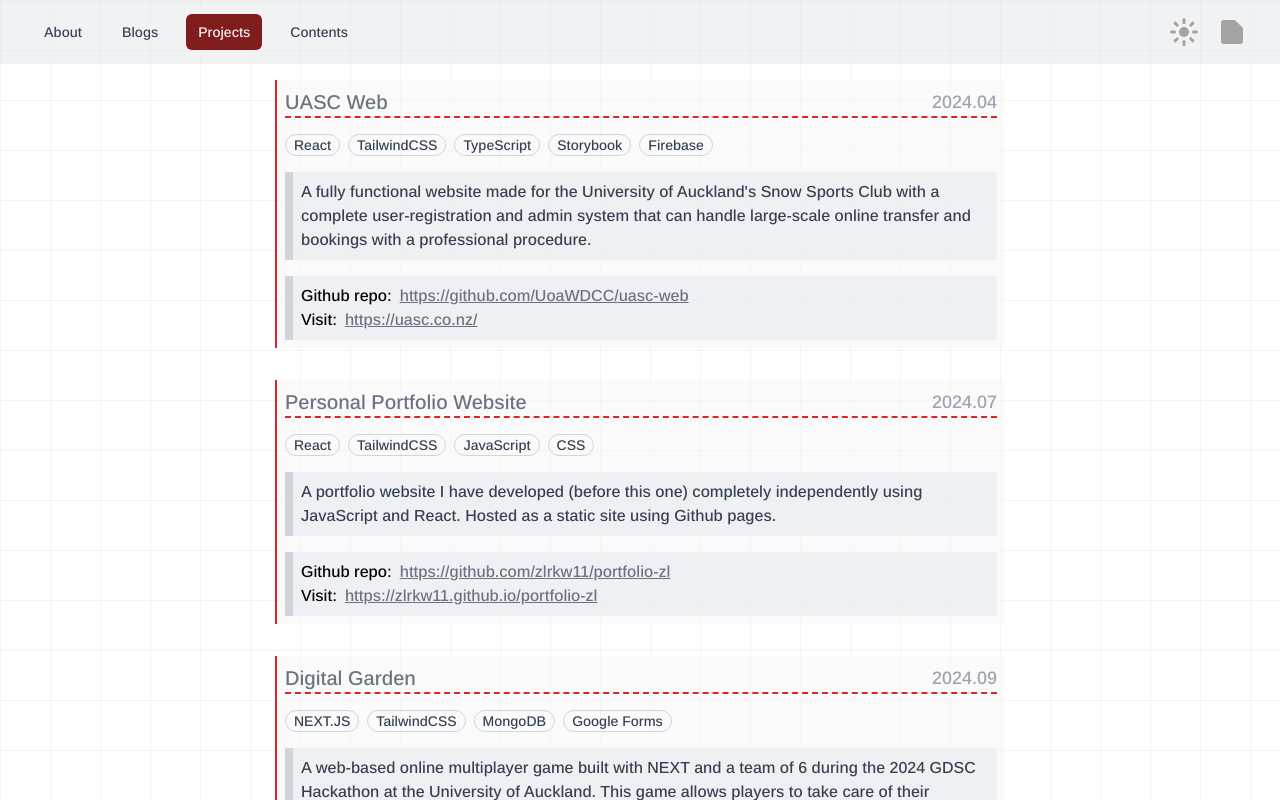
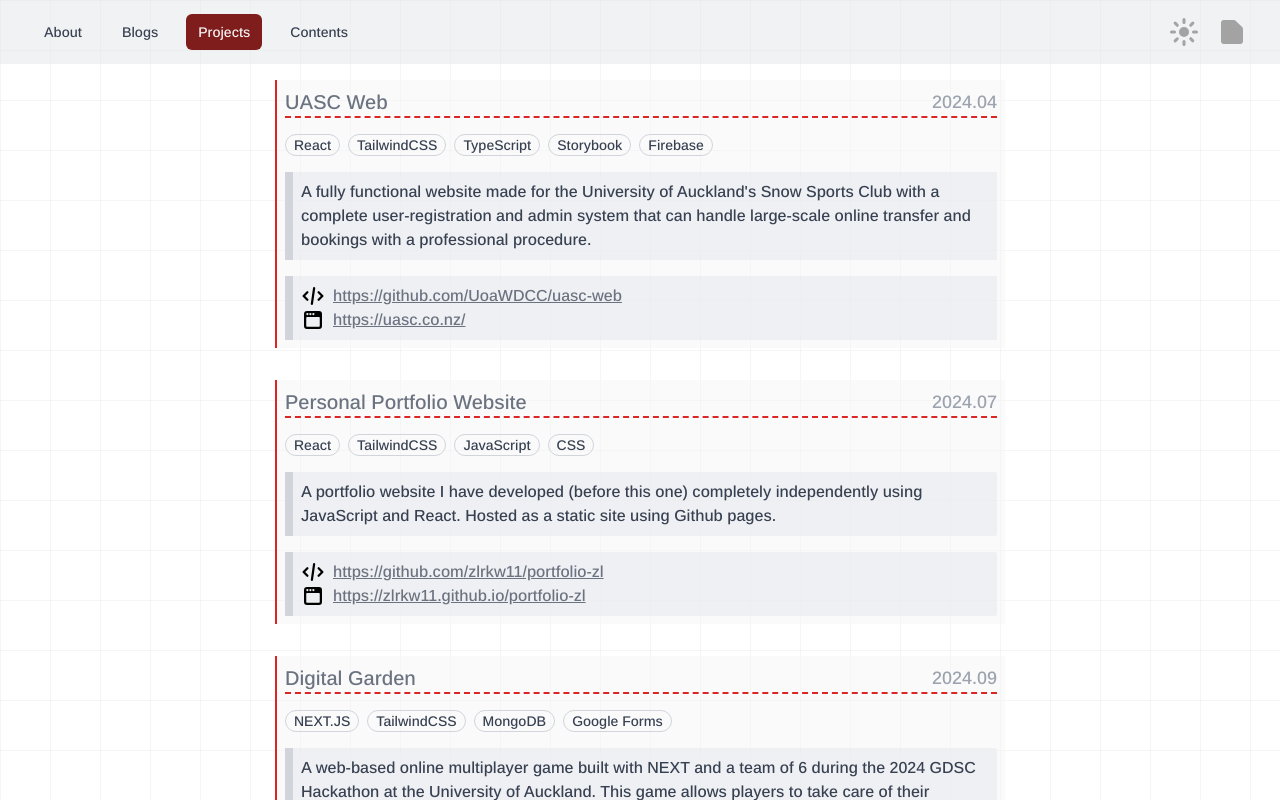
Before and after one commit to zlrkw11/zl-v2, a Next.js app: page /projects in a window 1280 px wide. Shown: the top 800 px of the page. Built offline with nearby package versions, Linux system fonts and the light colour scheme.

Commit message:
fix: navbar restyle, leetcode page rendering fix, icons imported for projects

```diff
--- a/app/components/Navbar.tsx
+++ b/app/components/Navbar.tsx
@@ -61,7 +61,7 @@ export default function Navbar() {
                     className={classNames(
                       pathName === item.href
                         ? "bg-red-900 text-neutral-100"
-                        : "text-gray-700 dark:text-neutral-500 hover:bg-gray-400 dark:hover:bg-neutral-700 hover:text-white",
+                        : "text-gray-700 dark:text-neutral-400 hover:bg-gray-400 dark:hover:bg-neutral-700 hover:text-white",
                       "rounded-md px-3 py-2 text-sm font-medium"
                     )}
                   >
@@ -95,7 +95,7 @@ export default function Navbar() {
                   className={classNames(
                     pathName === item.href
                       ? "bg-red-900 text-gray-100"
-                      : "text-gray-700 dark:text-neutral-500 hover:bg-gray-400 dark:hover:bg-neutral-700  hover:opacity-75 hover:text-white",
+                      : "text-gray-700 dark:text-neutral-400 hover:bg-gray-400 dark:hover:bg-neutral-700  hover:opacity-75 hover:text-white",
                     "block rounded-md px-3 py-2 text-base font-medium"
                   )}
                 >
--- a/app/contents/leetcode/[id]/page.tsx
+++ b/app/contents/leetcode/[id]/page.tsx
@@ -10,9 +10,8 @@ export default async function Page({
 }: {
   params: Promise<{ id: string }>;
 }) {
-  const problem = problems.find(
-    async (p) => p.id.toString() === (await params).id
-  );
+  const { id } = await params;
+  const problem = problems.find((p) => p.id.toString() === id);
 
   if (!problem) {
     return <div>Problem not found.</div>;
--- a/app/contents/leetcode/page.tsx
+++ b/app/contents/leetcode/page.tsx
@@ -3,7 +3,7 @@ import { LeetCodeProps } from "@/app/types/types";
 import Link from "next/link";
 import { Arimo } from "next/font/google";
 import { Crimson_Text } from "next/font/google";
-import { useState, useEffect, use } from "react";
+import { useState } from "react";
 import lc from "../../../public/assets/leetcode.svg";
 import Image from "next/image";
 import { useRouter, useSearchParams } from "next/navigation";
--- a/app/contents/patchnotes/page.tsx
+++ b/app/contents/patchnotes/page.tsx
@@ -40,7 +40,7 @@ const PatchNotes = () => {
         This page records all the version updates and new features being added
         to this website. For more infomation, please visit the github repo:{" "}
         <Link href={"https://github.com/zlrkw11/zl-v2"}>
-          <span className="text-gray-500 dark:hover:text-neutral-400 hover:text-red-600 underline">
+          <span className="text-gray-500 dark:text-neutral-500 dark:hover:text-neutral-400 hover:text-red-600 underline">
             Take me there
           </span>
         </Link>
--- a/app/projects/page.tsx
+++ b/app/projects/page.tsx
@@ -2,8 +2,8 @@
 import { Arimo } from "next/font/google";
 import Link from "next/link";
 import { useState } from "react";
-import Image from "next/image";
-import arrow from "../../public/assets/arrow.svg";
+import { CodeBracketIcon } from "@heroicons/react/16/solid";
+import { WindowIcon } from "@heroicons/react/16/solid";
 import { motion } from "motion/react";
 
 const ArimoFont = Arimo({
@@ -53,12 +53,13 @@ const Project = ({
           </li>
         ))}
       </ul>
-      <p className="m-2 border-l-8 border-l-gray-300 dark:border-l-neutral-300 dark:text-neutral-300 p-2 bg-gray-200 dark:bg-neutral-600 rounded-r-sm bg-opacity-50">
+      <p className="m-2 border-l-8 border-l-gray-300 dark:border-l-neutral-800 dark:text-neutral-300 p-2 bg-gray-200 dark:bg-neutral-600 rounded-r-sm bg-opacity-50">
         {des}
       </p>
-      <div className="m-2 border-l-8 border-l-gray-300 p-2 bg-gray-200 rounded-r-sm bg-opacity-50 dark:bg-neutral-600">
-        <div className="text-black text-nowrap md:flex">
-          <p className="dark:text-neutral-300">Github repo:</p>
+      <div className="m-2 border-l-8 border-l-gray-300 dark:border-l-neutral-800 p-2 bg-gray-200 rounded-r-sm bg-opacity-50 dark:bg-neutral-600">
+        <div className="text-nowrap md:flex">
+          <CodeBracketIcon className="size-6 dark:text-neutral-300 text-black" />
+
           <Link
             className="text-gray-500 dark:text-neutral-800 underline dark:hover:text-neutral-400 hover:text-red-600 md:ml-2"
             href={link1}
@@ -67,8 +68,8 @@ const Project = ({
           </Link>
         </div>
         {link2 && (
-          <div className="text-black md:flex">
-            <p className="dark:text-neutral-300">Visit:</p>
+          <div className="md:flex">
+            <WindowIcon className="size-6 dark:text-neutral-300 text-black" />
             <Link
               className="text-gray-500 dark:text-neutral-800 underline dark:hover:text-neutral-400 hover:text-red-600 md:ml-2"
               href={link2}
```
